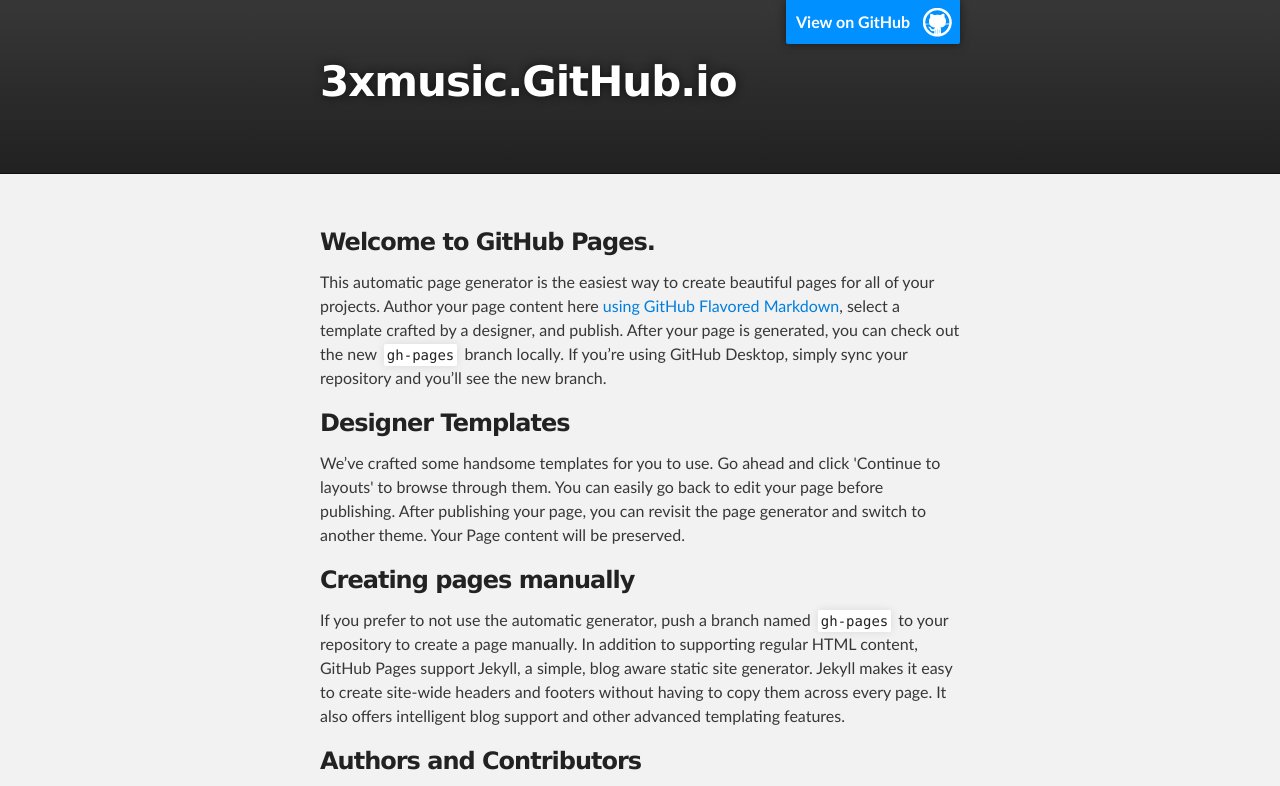
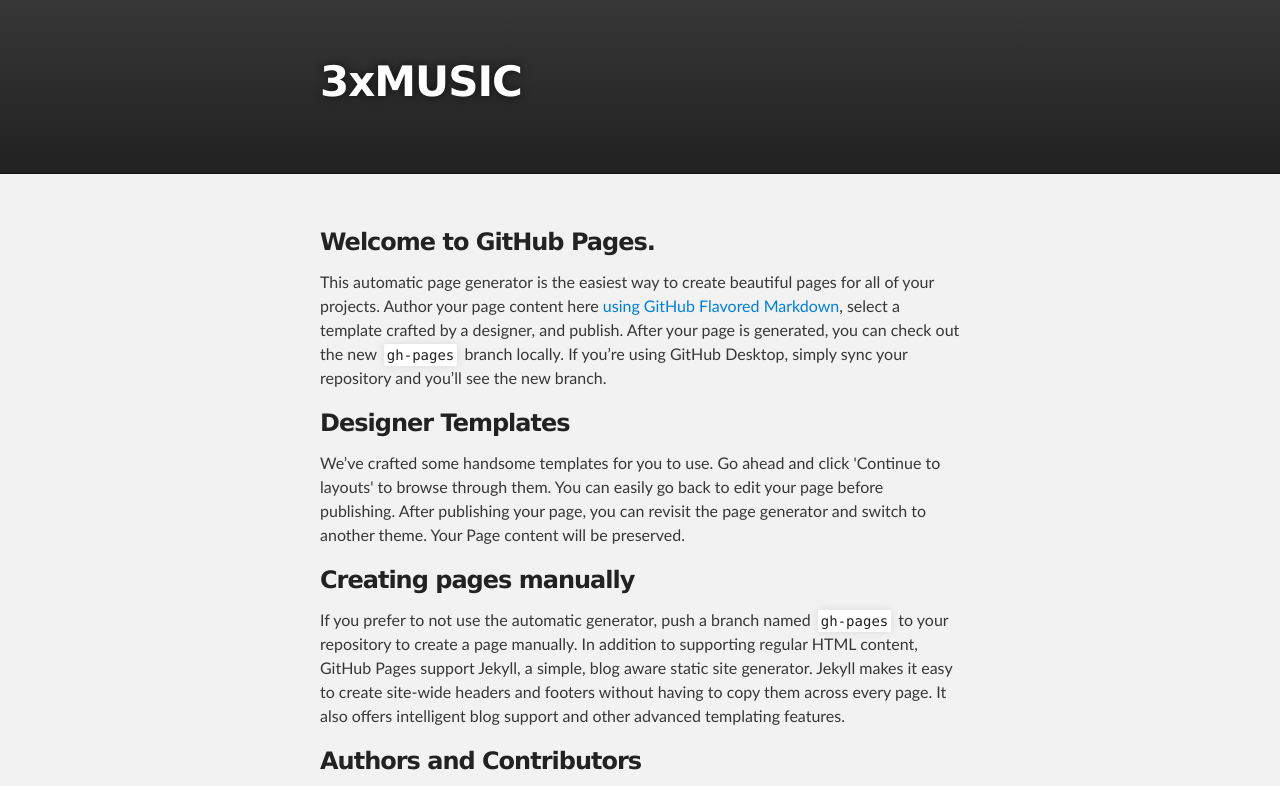
Before and after one commit to 3xMUSIC/3xMUSIC.github.io, a plain HTML site: page index.html in a window 1280 px wide. Shown: the top 786 px of the page. Drawn offline with Linux system fonts and the light colour scheme.

Commit message:
Update index.html

```diff
--- a/index.html
+++ b/index.html
@@ -16,9 +16,8 @@
     <!-- HEADER -->
     <div id="header_wrap" class="outer">
         <header class="inner">
-          <a id="forkme_banner" href="https://github.com/3xMUSIC">View on GitHub</a>
 
-          <h1 id="project_title">3xmusic.GitHub.io</h1>
+          <h1 id="project_title">3xMUSIC</h1>
           <h2 id="project_tagline"></h2>
 
         </header>
```
